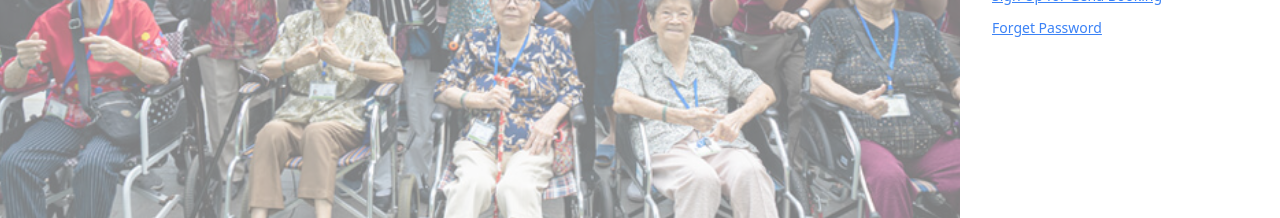
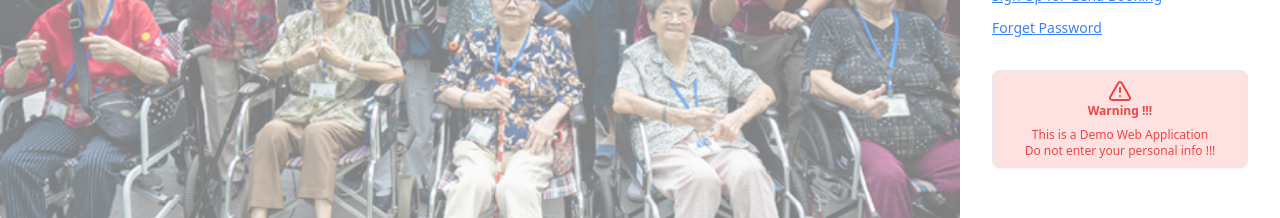
Before and after one commit to jackson1010/OrderSystemFE, a React (Vite) app: page / in a window 1280 px wide. Shown: the part 426-644 px from the top of the page. Built offline with nearby package versions, Linux system fonts and the light colour scheme.

Commit message:
feat: remove login page alert, replace with warning card at bottom

```diff
--- a/src/pages/Appointments/index.tsx
+++ b/src/pages/Appointments/index.tsx
@@ -66,34 +66,13 @@ const HomePage = () => {
                 Customer Support
               </p>
             </div>
-
-            {/* <Card
-              className="basis-60 shrink-0 grow max-w-none sm:max-w-64 bg-slate-200 p-4 sm:hover:bg-slate-300 text-sm cursor-pointer mr-3 mb-3"
-              onClick={() => {
-                navigate("/therapy");
-              }}
-            >
-              <h3 className="font-bold">Therapy Booking</h3>
-              <p className="my-2">Select your therapist, book date and time</p>
-              <p className="mt-1 text-slate-600 underline">Click to Book</p>
-            </Card>
-            <Card
-              className="basis-60 shrink-0 grow max-w-none sm:max-w-64 bg-slate-200 p-4 sm:hover:bg-slate-300 text-sm cursor-pointer mr-3 mb-3"
-              onClick={() => {
-                navigate("/visitor");
-              }}
-            >
-              <h3 className="font-bold">Visitor Booking</h3>
-              <p className="my-2">Book Date and time for your next visits.</p>
-              <p className="mt-1 text-slate-600 underline">Click to Book</p>
-            </Card> */}
           </div>
         </div>
         <div className="p-4 pr-1">
           <p className="text-sm font-bold pb-4">Your Appointments</p>
           <div className="flex flex-wrap">
             <Card
-              className="basis-60 shrink-0 grow max-w-none sm:max-w-64 bg-slate-50 p-4 sm:hover:bg-slate-200 text-sm cursor-pointer mr-3 mb-3"
+              className="basis-60 shrink-0 grow max-w-none sm:max-w-64 bg-slate-100 p-4 sm:hover:bg-slate-200 text-sm cursor-pointer mr-3 mb-3"
               onClick={() => {
                 navigate("/therapydetails");
               }}
@@ -105,7 +84,7 @@ const HomePage = () => {
               <p className="mt-1 text-slate-600 underline">Click for details</p>
             </Card>
             <Card
-              className="basis-60 shrink-0 grow max-w-none sm:max-w-64 bg-slate-50 p-4 sm:hover:bg-slate-200 text-sm cursor-pointer mr-3 mb-3"
+              className="basis-60 shrink-0 grow max-w-none sm:max-w-64 bg-slate-100 p-4 sm:hover:bg-slate-200 text-sm cursor-pointer mr-3 mb-3"
               onClick={() => {
                 navigate("/therapydetails");
               }}
@@ -117,7 +96,7 @@ const HomePage = () => {
               <p className="mt-1 text-slate-600 underline">Click for details</p>
             </Card>
             <Card
-              className="basis-60 shrink-0 grow max-w-none sm:max-w-64 bg-slate-50 p-4 sm:hover:bg-slate-200 text-sm cursor-pointer mr-3 mb-3"
+              className="basis-60 shrink-0 grow max-w-none sm:max-w-64 bg-slate-100 p-4 sm:hover:bg-slate-200 text-sm cursor-pointer mr-3 mb-3"
               onClick={() => {
                 navigate("/visitordetails");
               }}
--- a/src/pages/Login/index.tsx
+++ b/src/pages/Login/index.tsx
@@ -1,5 +1,4 @@
 import "./styles.css";
-import { useEffect } from "react";
 import CreateNewAccount from "./CreateNewAccount";
 import { Dialog, DialogContent, DialogTrigger } from "@/components/ui/dialog";
 import {
@@ -15,12 +14,10 @@ import GehaLogo from "../../assets/logo/Logo.png";
 import { Input } from "@/components/ui/input";
 import { Button } from "@/components/ui/button";
 import ForgetPassword from "./ForgetPassword";
+import { Card } from "@/components/ui/card";
+import { TriangleAlertIcon } from "lucide-react";
 
 const Login = () => {
-  useEffect(() => {
-    alert("This Page is for demo only, Do not enter your personal details!!!");
-  }, []);
-
   const navigate = useNavigate();
   const dispatch = useDispatch();
 
@@ -113,6 +110,15 @@ const Login = () => {
                 </DrawerContent>
               </Drawer>
             </div>
+
+            <Card className="mt-8 p-2 text-xs bg-red-100 text-red-500 font-bold text-center">
+              <TriangleAlertIcon className="m-auto" />
+              <p>Warning !!!</p>
+              <div className="font-normal mt-2">
+                <p>This is a Demo Web Application</p>
+                <p>Do not enter your personal info !!!</p>
+              </div>
+            </Card>
           </div>
         </>
       </div>
```
